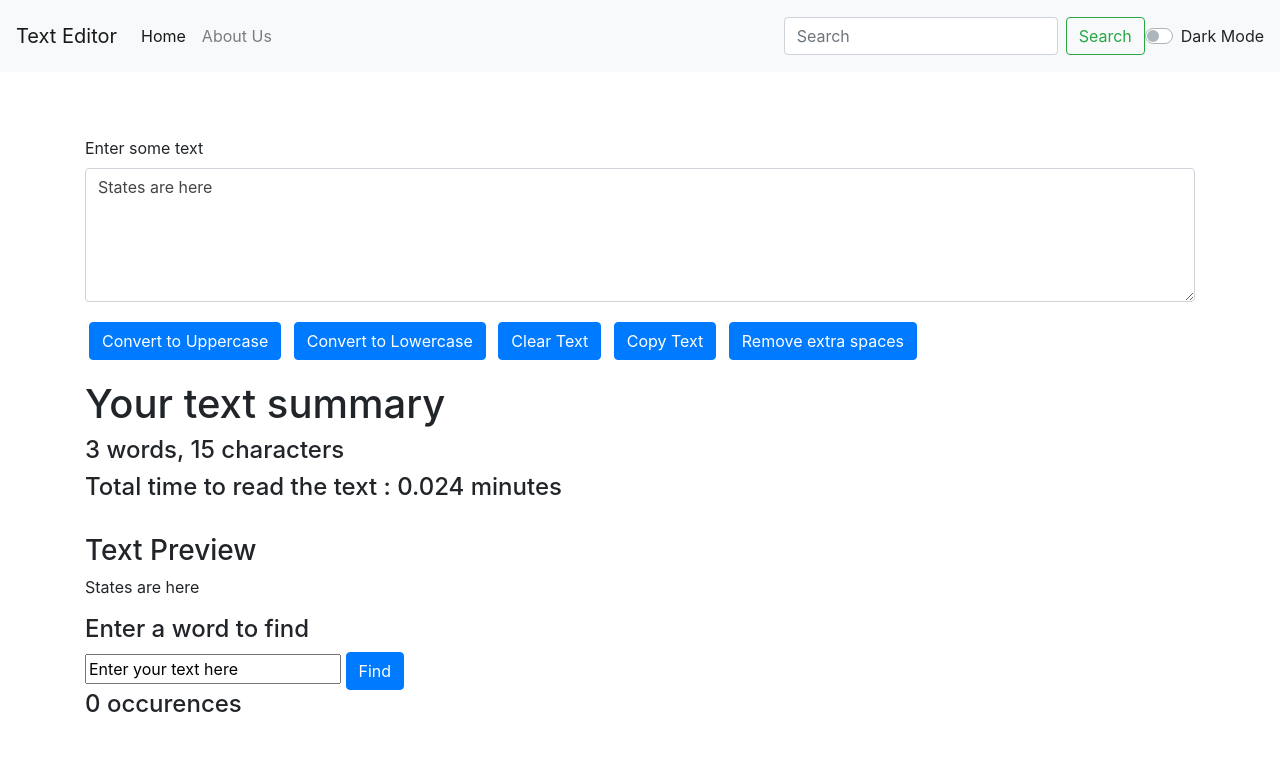
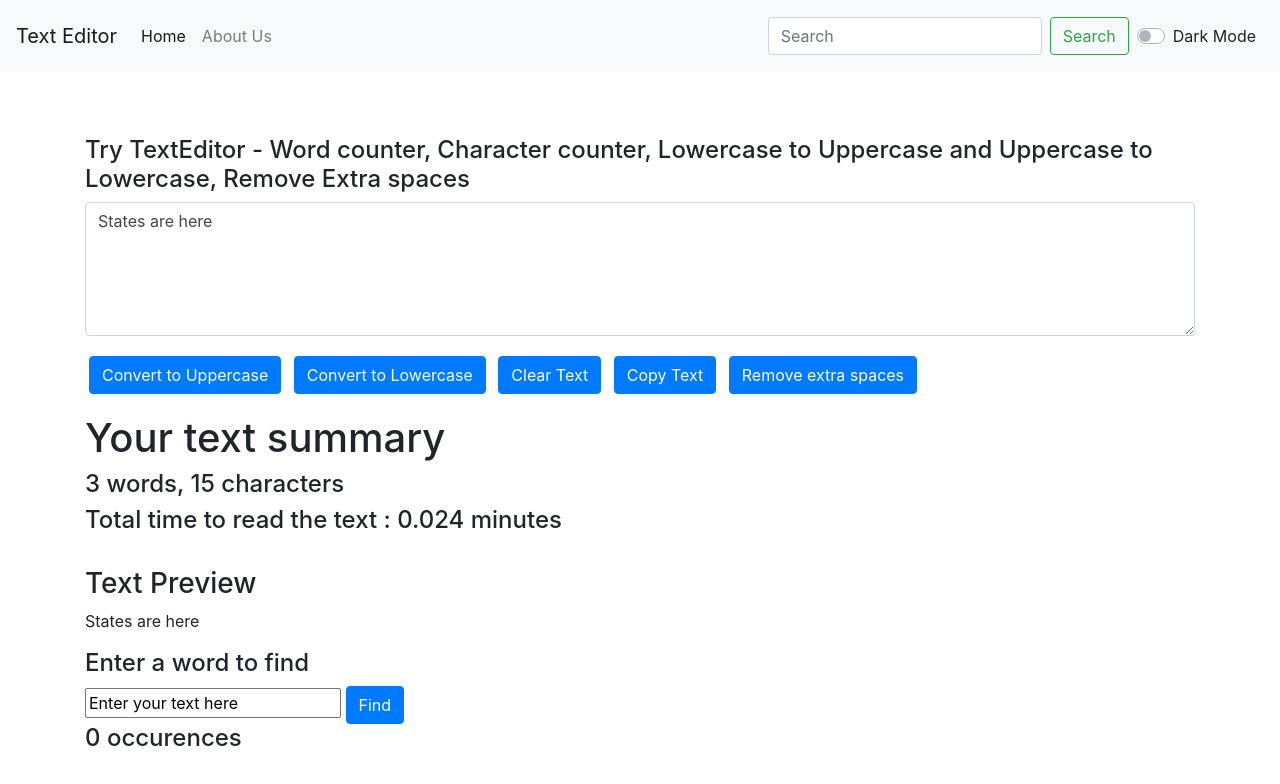
Before and after one commit to muhammadabdullah660/Text-Editor, a React (Create React App) app: page / in a window 1280 px wide. Shown: the top 784 px of the page. Built offline with nearby package versions, Linux system fonts and the light colour scheme.

Commit message:
Some SEO, meta content, relevent heading and title in Textform

```diff
--- a/public/index.html
+++ b/public/index.html
@@ -6,7 +6,8 @@
   <link rel="icon" href="./download.png" />
   <meta name="viewport" content="width=device-width, initial-scale=1" />
   <meta name="theme-color" content="#000000" />
-  <meta name="description" content="Text editor to manipulate your text" />
+  <meta name="description"
+    content="TextEditor is a word counter and a character counting utility which can be used to manipulate your text in the way you want. You can remove extra spaces, copy the manipulated text as well as convert your text from Uppercase to lowercase and lowercase to Uppercase" />
   <link rel="apple-touch-icon" href="./download.png" />
   <!--
       manifest.json provides metadata used when your web app is installed on a
--- a/src/App.js
+++ b/src/App.js
@@ -70,9 +70,9 @@ function App() {
             path="/"
             element={
               <TextForm
-                heading="Enter some text"
                 showAlert={showAlert}
                 mode={mode}
+                heading="Try TextEditor - Word counter, Character counter, Lowercase to Uppercase and Uppercase to Lowercase, Remove Extra spaces"
               />
             }
           ></Route>
--- a/src/Components/Navbar/MyNavbar.js
+++ b/src/Components/Navbar/MyNavbar.js
@@ -51,10 +51,10 @@ export default function MyNavbar(props) {
         </form>
 
         {/* Switch Button */}
-        <div className="custom-control custom-switch my-3">
+        <div className="custom-control custom-switch my-3 mx-2">
           <input
             type="checkbox"
-            className="custom-control-input"
+            className="custom-control-input "
             id="customSwitch1"
             onClick={() => {
               props.toggleMode(null);
--- a/src/Components/TextForm/TextForm.js
+++ b/src/Components/TextForm/TextForm.js
@@ -52,7 +52,7 @@ export default function TextForm(props) {
       <div className="container">
         <form onSubmit={(e) => e.preventDefault()}>
           <div className="form-group">
-            <label htmlFor="myBox">{props.heading}</label>
+            <h4>{props.heading}</h4>
             <textarea
               style={{
                 backgroundColor: props.mode === "light" ? "white" : "#424445",
```
